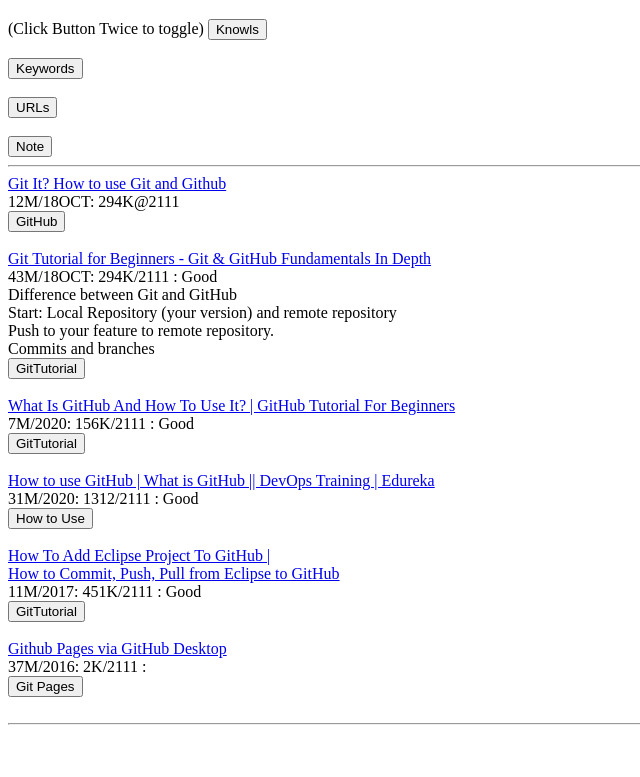
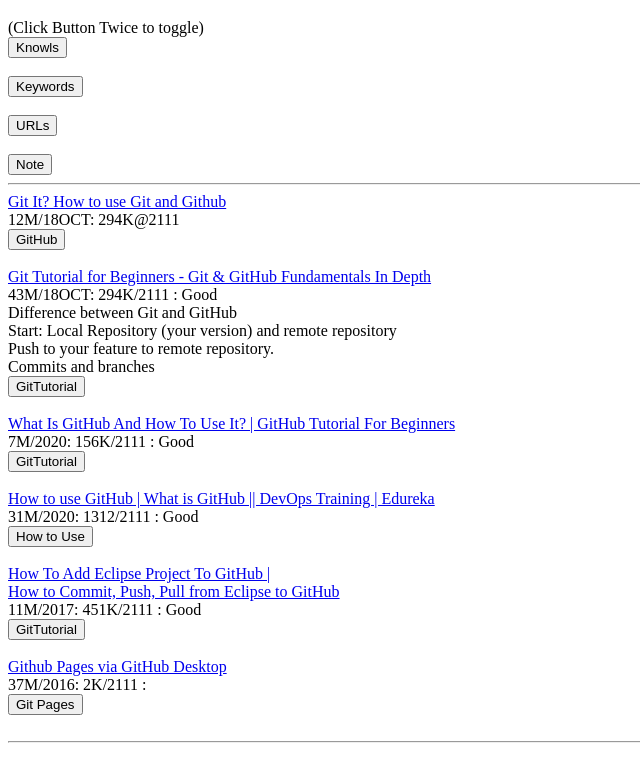
Before and after one commit to tdsaji/tdsaji.github.io, a plain HTML site: page index.html in a window 1280 px wide. Shown: the part 61-838 px from the top of the page, without its empty margins (0-640 px from the left). Drawn offline with Linux system fonts and the light colour scheme.

Commit message:
Create index.html

```diff
--- a/index.html
+++ b/index.html
@@ -29,7 +29,7 @@
 
 <h1>Learn: Git Hub: Use Github Desktop</h1>
 
-(Click Button Twice to toggle)
+(Click Button Twice to toggle)<br>
 
 <button onclick="myFunction('btn')">Knowls</button>
 <div id="btn" class="hideit"> <p>
```
